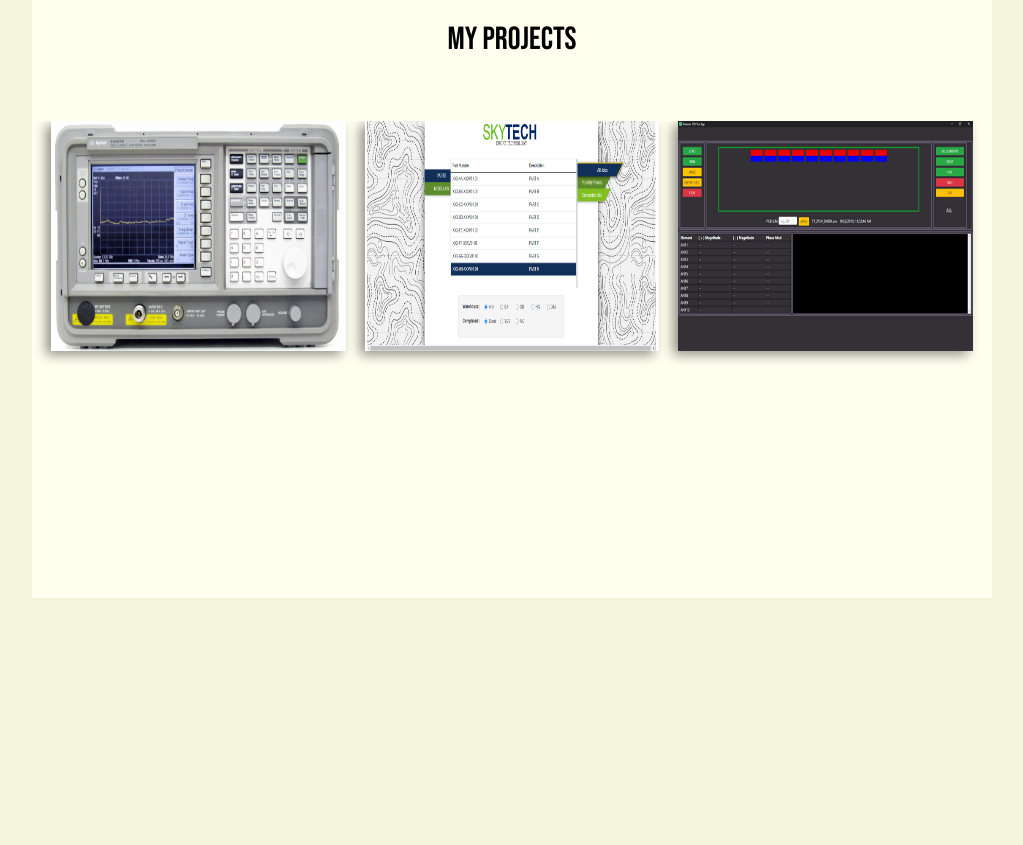
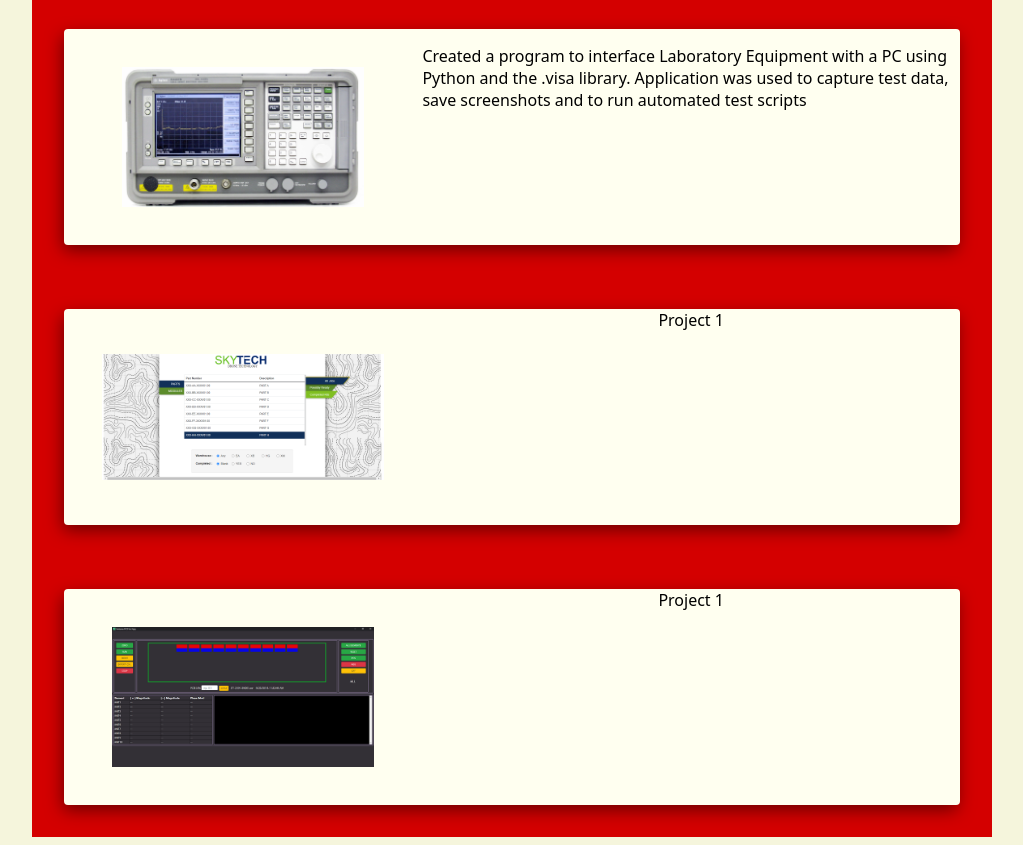
Before and after one commit to JasonJF/My-Work-Examples, a plain HTML site: page Portfolio Site/index.html in a window 1280 px wide. Shown: the part 1067-1912 px from the top of the page, without its empty margins (128-1151 px from the left). Before the commit the page ends 1673 px from the top, so only its background shows below. Drawn offline with Linux system fonts and the light colour scheme.

Commit message:
--some layout changes

```diff
--- a/Portfolio Site/index.html
+++ b/Portfolio Site/index.html
@@ -51,7 +51,8 @@
             My name is Jason Folding and I am an Electrical Engineering graduate.
             I love working with the latest technology and my dream is to use my skills and knowledge to inspire the next
             generation of
-          creative thinkers to use technology to create a better more inclusive world. To me, Engineering is not only an
+            creative thinkers to use technology to create a better more inclusive world. To me, Engineering is not only
+            an
             occupation,
             but also a form of creative expression.
           </p>
@@ -90,9 +91,24 @@
       <div class="projectsContainer">
         <div class="projectsHeading myHeadings_Font">My Projects</div>
         <div class="projectsDisplayArea">
-          <div class="projectCard"><img id="project1" class="projectCardImage" src="images\Project-1.png"></div>
-          <div class="projectCard"><img id="project2" class="projectCardImage" src="images\Project-2.png"></div>
-          <div class="projectCard"><img id="project3" class="projectCardImage" src="images\Project-3.png"></div>
+          <div class="projectCard">
+            <div class="projectImageWrapper"><img id="project1" class="projectCardImage" src="images\Project-1.png"/>
+            </div>
+            <div class="projectDescription">
+              <p>Created a program to interface Laboratory Equipment with a PC using Python and the .visa library.
+                Application was used to capture test data, save screenshots and to run automated test scripts</p>
+            </div>
+          </div>
+          <div class="projectCard">
+            <div class="projectImageWrapper"><img id="project2" class="projectCardImage" src="images\Project-2.png"/>
+            </div>
+            <div class="projectDescription">Project 1</div>
+          </div>
+          <div class="projectCard">
+            <div class="projectImageWrapper"><img id="project3" class="projectCardImage" src="images\Project-3.png"/>
+            </div>
+            <div class="projectDescription">Project 1</div>
+          </div>
         </div>
       </div>
     </div>
--- a/Portfolio Site/styles/portfolio.css
+++ b/Portfolio Site/styles/portfolio.css
@@ -119,7 +119,8 @@ body {
   flex-direction: column;
   align-items: center;
   justify-content: space-evenly;
-  height: 80vh;
+  /* height: 80vh; */
+  width: auto;
   overflow: hidden;
   background-color: var(--main-page-color);
 }
@@ -327,20 +328,48 @@ body{
 }
 .projectsDisplayArea{
   display: flex;
-  flex-grow: 2;
-  flex-direction: row;
+  /* flex-grow: 2; */
+  flex-direction: column;
   width: 100%;
   overflow: hidden;
+  overflow-x: auto;
   justify-content: space-evenly;
+  background-color: var(--main-accent-color);
+}
+.projectsDisplayArea > div {
+  /* make sure the width is honored */
+  flex-shrink: 0;
+  display: flex;
+  align-items: center;
+  justify-content: space-evenly;
+  width: auto;
+  /* height: 300px; */
 }
 .projectCard{
+  /* display: flex; */
+  flex-direction: row;
+  width: 70%;
+  height: 27vh;
+  /* border: solid 2px var(--main-accent-color); */
+  box-shadow: -2px 6px 17px -1px rgb(0 0 0 / 50%);
+  border-radius: 4px;
+  margin: 2em;
+  background-color: var(--main-page-color);
+}
+.projectImageWrapper{
   display: flex;
-  width: auto;
-  height: 230px;
-  box-shadow: -5px 4px 11px 0px rgba(0,0,0,0.43);
-  /* border-radius: 24px; */
+  width: 40%;
+  justify-content: center;
+}
+.projectDescription{
+  display: flex;
+  width: 60%;
+  height: 100%;
+  /* background-color: var(--main-accent-color); */
+  justify-content: center;
 }
 .projectCardImage{
-  max-width: 23vw;
+  max-width: 22vw;
+  max-height: 11vw;
   /* border-radius: 25px; */
 }
```
Also changed, not shown: 1 other file. Lines whose indentation alone changed are shown as unchanged.
